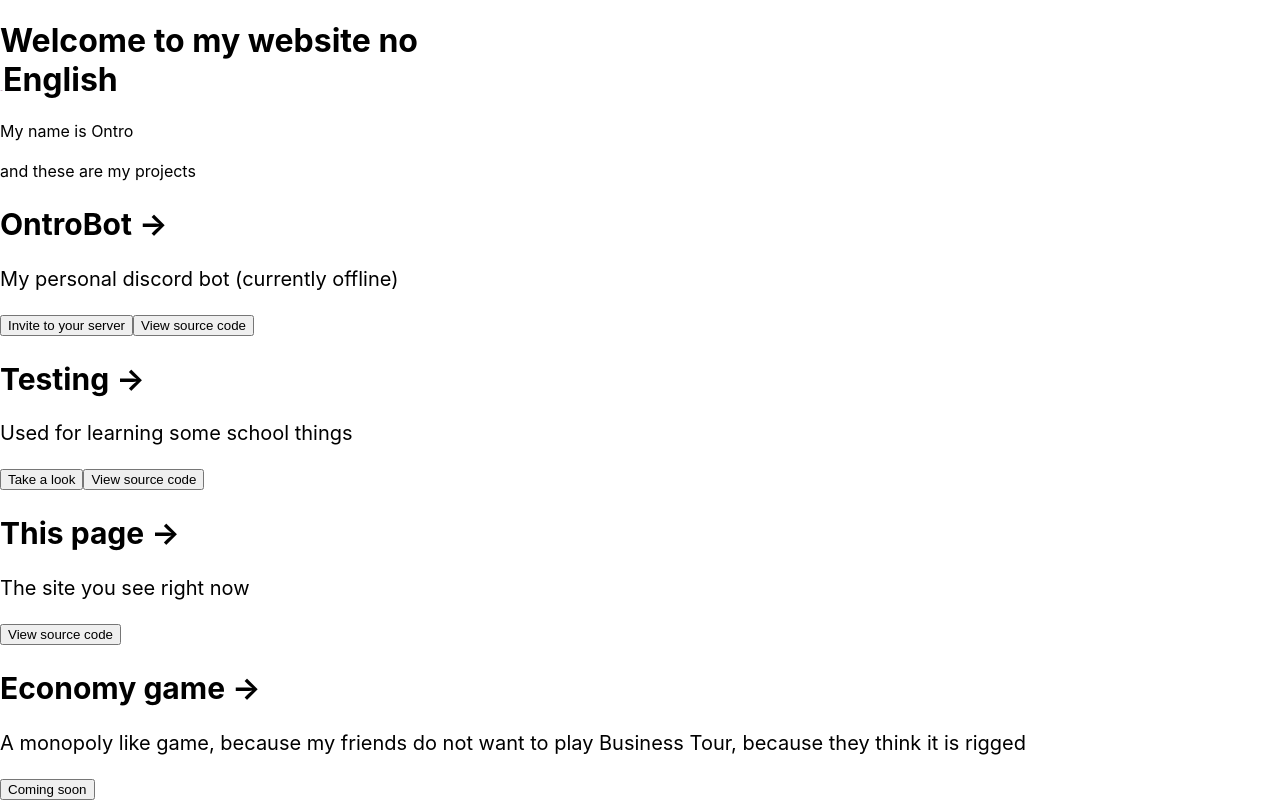
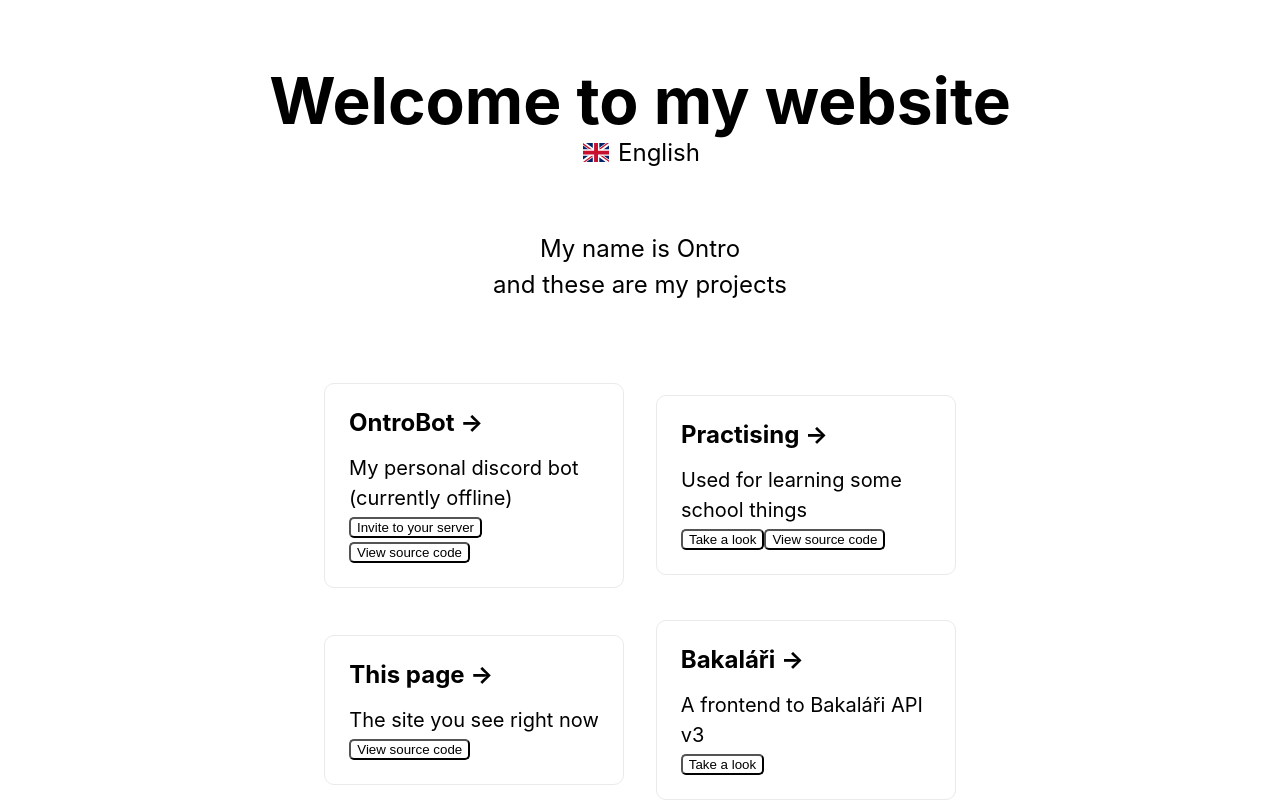
Before and after one commit to Ontros/onsite, a Next.js app: page / in a window 1280 px wide. Shown: the top 802 px of the page. Built offline with nearby package versions, Linux system fonts and the light colour scheme.

Commit message:
CSS cleanup 1

```diff
--- a/pages/index.tsx
+++ b/pages/index.tsx
@@ -1,7 +1,6 @@
 import type { NextPage } from 'next'
 import Link from 'next/link';
 import { useLanguage, getCookieProp } from '../states/useLanguage';
-import styles from '../styles/Home.module.css'
 import { Lang, LanguageSelect } from '../utils/lang'
 interface Button {
   text: string[];
@@ -26,7 +25,6 @@
 }
 
 const Home: NextPage<homeProps> = ({ langCookie }) => {
-  console.log('index render', langCookie)
   const { lang, setLang } = useLanguage(langCookie)
 
   const projects: ProjectInterface[] = [
@@ -45,7 +43,7 @@
       ]
     },
     {
-      title: ['Testing', 'Zkoušení'],
+      title: ['Practising', 'Zkoušení'],
       description: ['Used for learning some school things', 'Stránka na učení'],
       buttons: [
         {
@@ -67,17 +65,8 @@
       }]
     },
     {
-      title: ['Economy game', 'Ekonomická hra'],
-      description: ['A monopoly like game, because my friends do not want to play Business Tour, because they think it is rigged',
-        'Hra podobná monopoly, protože mojí kamarádi nechcou hrát Business Tour, protože si myslí, že je zmanipulované'],
-      buttons: [{
-        text: ['Coming soon', 'Dělám na tom'],
-        redirect: ''
-      }]
-    },
-    {
       title: ['Bakaláři'],
-      description: ['A frontend to Bakaláři API v3', 'Visualizace třetí verze API bakaláři'],
+      description: ['A frontend to Bakaláři API v3', 'Front-end třetí verze API bakaláři'],
       buttons: [{
         text: ['Take a look', 'Zobrazit stánku'],
         redirect: '/bakalari'
@@ -86,27 +75,24 @@
   ]
 
   return (
-    <div className={styles.container}>
-      <main className={styles.main}>
-        <h1 className={styles.title}>
-          Welcome to my website {langCookie ? "yes" : "no"}
-          <LanguageSelect lang={lang} setLang={setLang} />
+    <div className={"container"}>
+      <main className={"main"}>
+        <h1 className={"title"}>
+          Welcome to my website
         </h1>
 
-        <div className={styles.description}>
+        <LanguageSelect lang={lang} setLang={setLang} />
+
+        <div className={"description"}>
           My name is Ontro
-          <br />
-          {/* and this is my dog
-          <br />
-          <Image src="/Niko.jpg" alt="Niko (a dog)" width={416 * 1.4} height={312 * 1.4} /> */}
           <br />
           and these are my projects
         </div>
 
-        <div className={styles.grid}>
+        <div className={"grid"}>
           {projects.map((project, index) => {
             return (
-              <a key={index} href={project.buttons[0].redirect} className={styles.card}>
+              <a key={index} href={project.buttons[0].redirect} className={"card"}>
                 <>
                   <h2>{Lang(lang, project.title)} &rarr;</h2>
                   <p>{Lang(lang, project.description)}</p>
--- /dev/null
+++ b/styles/Lang.module.css
@@ -0,0 +1,18 @@
+.languageSelection {
+	color: var(--primary);
+	font-size: 1.5em;
+	cursor: pointer;
+	user-select: none;
+	display: flex;
+	flex-direction: row;
+	justify-content: center;
+	align-items: center;
+}
+
+.flagContainer {
+	height: .8em;
+	width: 1.33em;
+	position: relative;
+	flex-shrink: 0;
+	margin-right: .25em;
+}
--- a/styles/globals.css
+++ b/styles/globals.css
@@ -3,7 +3,7 @@
   padding: 0;
   margin: 0;
   font-family: -apple-system, BlinkMacSystemFont, Segoe UI, Roboto, Oxygen,
-    Ubuntu, Cantarell, Fira Sans, Droid Sans, Helvetica Neue, sans-serif;
+  Ubuntu, Cantarell, Fira Sans, Droid Sans, Helvetica Neue, sans-serif;
 }
 
 a {
@@ -14,6 +14,31 @@
 
 * {
   box-sizing: border-box;
+}
+
+.container {
+  padding: 0 2rem;
+}
+
+.main {
+  min-height: 100vh;
+  padding: 4rem 0;
+  flex: 1;
+  display: flex;
+  flex-direction: column;
+  justify-content: center;
+  align-items: center;
+}
+
+button:hover {
+  cursor: pointer;
+}
+
+@media (max-width: 600px) {
+  .grid {
+    width: 100%;
+    flex-direction: column;
+  }
 }
 
 .grid {
@@ -39,7 +64,7 @@
 .card:hover,
 .card:focus,
 .card:active {
-  color: #0070f3;
+  /* color: #0070f3; */
   border-color: #0070f3;
 }
 
@@ -54,25 +79,10 @@
   line-height: 1.5;
 }
 
-@media (max-width: 600px) {
-  .grid {
-    width: 100%;
-    flex-direction: column;
-  }
-}
-
-.container {
-  padding: 0 2rem;
-}
-
-.main {
-  min-height: 100vh;
-  padding: 4rem 0;
-  flex: 1;
-  display: flex;
-  flex-direction: column;
-  justify-content: center;
-  align-items: center;
+.title {
+  margin: 0;
+  line-height: 1.15;
+  font-size: 4rem;
 }
 
 .title a {
@@ -86,11 +96,6 @@
   text-decoration: underline;
 }
 
-.title {
-  margin: 0;
-  line-height: 1.15;
-  font-size: 4rem;
-}
 
 .title,
 .description {
@@ -102,3 +107,14 @@
   line-height: 1.5;
   font-size: 1.5rem;
 }
+
+button {
+  border-radius: 5px;
+  background-color: #fff;
+  transition: color 0.15s ease, border-color 0.15s ease;
+}
+
+button:hover, button:focus, button:active {
+  color: #0070f3;
+  border-color: #0070f3;
+}
--- a/utils/Head.tsx
+++ b/utils/Head.tsx
@@ -8,6 +8,7 @@
             <title>Ontro</title>
             <meta name="description" content="Next.js webpage created by Ontro" />
             <link rel="icon" href="/favicon.ico" />
+            <meta name="viewport" content="width=device-width, initial-scale=1"></meta>
         </HeadR>
     )
 }
--- a/utils/lang.tsx
+++ b/utils/lang.tsx
@@ -1,8 +1,10 @@
 //2.1.2021
 
-import FlagCZ from '../public/cz.svg'
-import FlagGB from '../public/gb.svg'
+import FlagCZ from '/public/cz.svg'
+import FlagGB from '/public/gb.svg'
 import Image from 'next/image'
+
+import styles from '../styles/Lang.module.css';
 
 function Lang(lang: number, array: string[]): string {
     if (array.length === 1) {
@@ -35,11 +37,16 @@
     ]
 
     return (
-        <div className="language-selection" onClick={() => {
+        <div className={styles.languageSelection} onClick={() => {
             setLang(lang < languages.length - 1 ? lang + 1 : 0)
         }
         }>
-            <Image height={"1.25em"} width={"3em"} src={languages[lang].flag} alt="Flag" className='flag' />
+            <div className={styles.flagContainer}>
+                <Image src={languages[lang].flag}
+                    alt="Flag"
+                    objectFit='contain'
+                    layout='fill' />
+            </div>
             {languages[lang].name}
         </div>
     )
```
